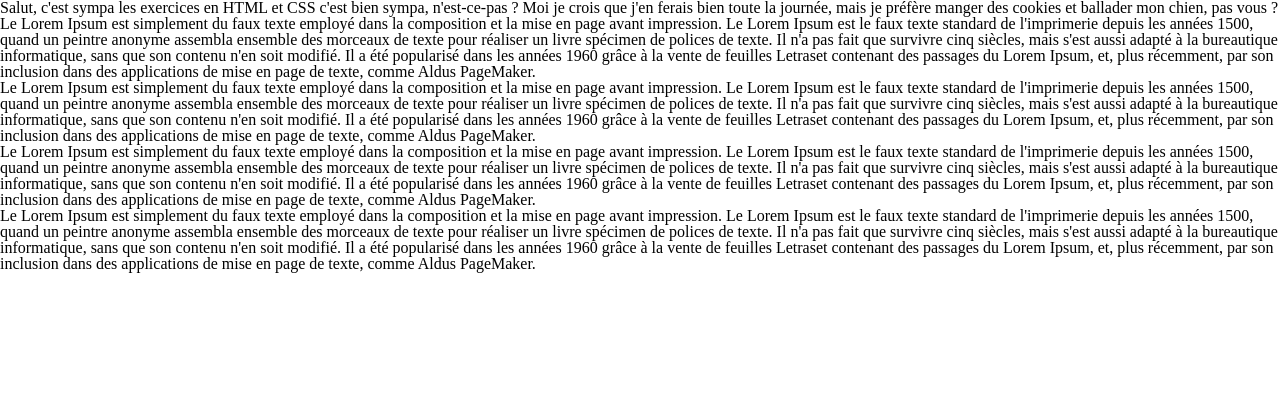
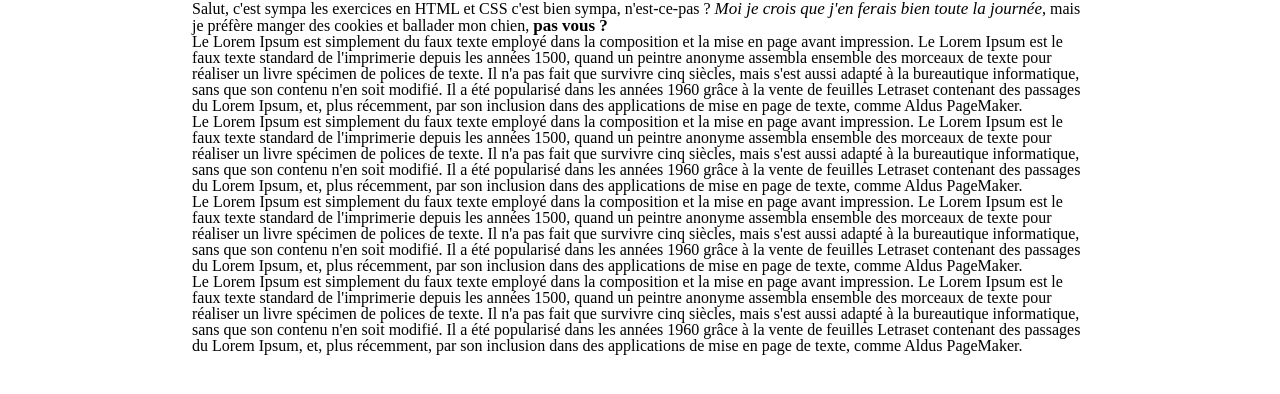
Before and after one commit to BTS-SIO-STMALO/evaluation-exo1-mathilderenversade, a plain HTML site: page exo1-lamiseenpage/index.html in a window 1280 px wide. Drawn offline with Linux system fonts and the light colour scheme.

Commit message:
ajout elements de style et centrage du contenu

```diff
--- a/exo1-lamiseenpage/css/style.css
+++ b/exo1-lamiseenpage/css/style.css
@@ -1 +1,18 @@
 /*C'est par ici que tout se passe dans l'espace */
+
+strong, em {
+    font-size : 17px;
+}
+
+em {
+    font-style: italic;
+}
+
+strong {
+    font-weight: 900;
+}
+
+section {
+    width : 70%;
+    margin: auto;
+}
```
